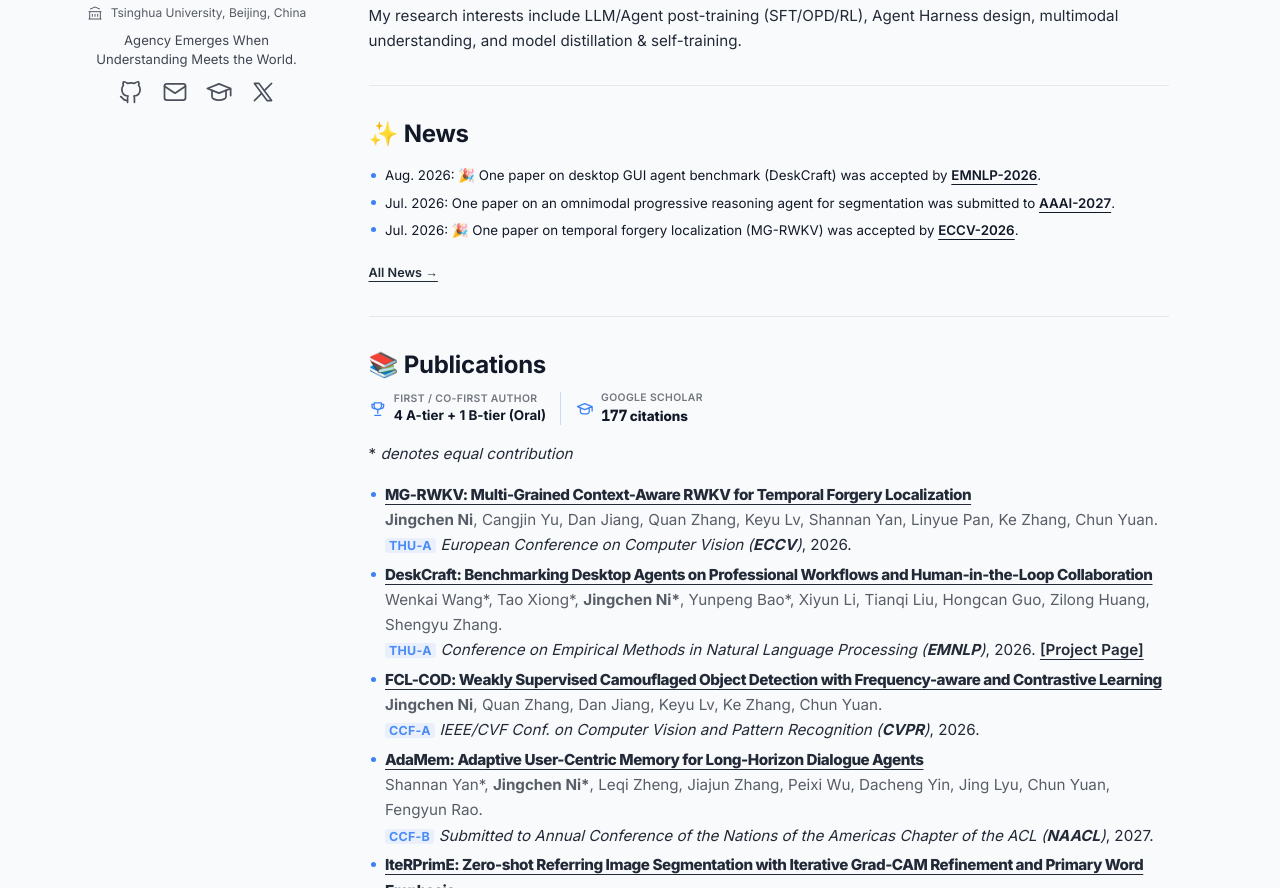
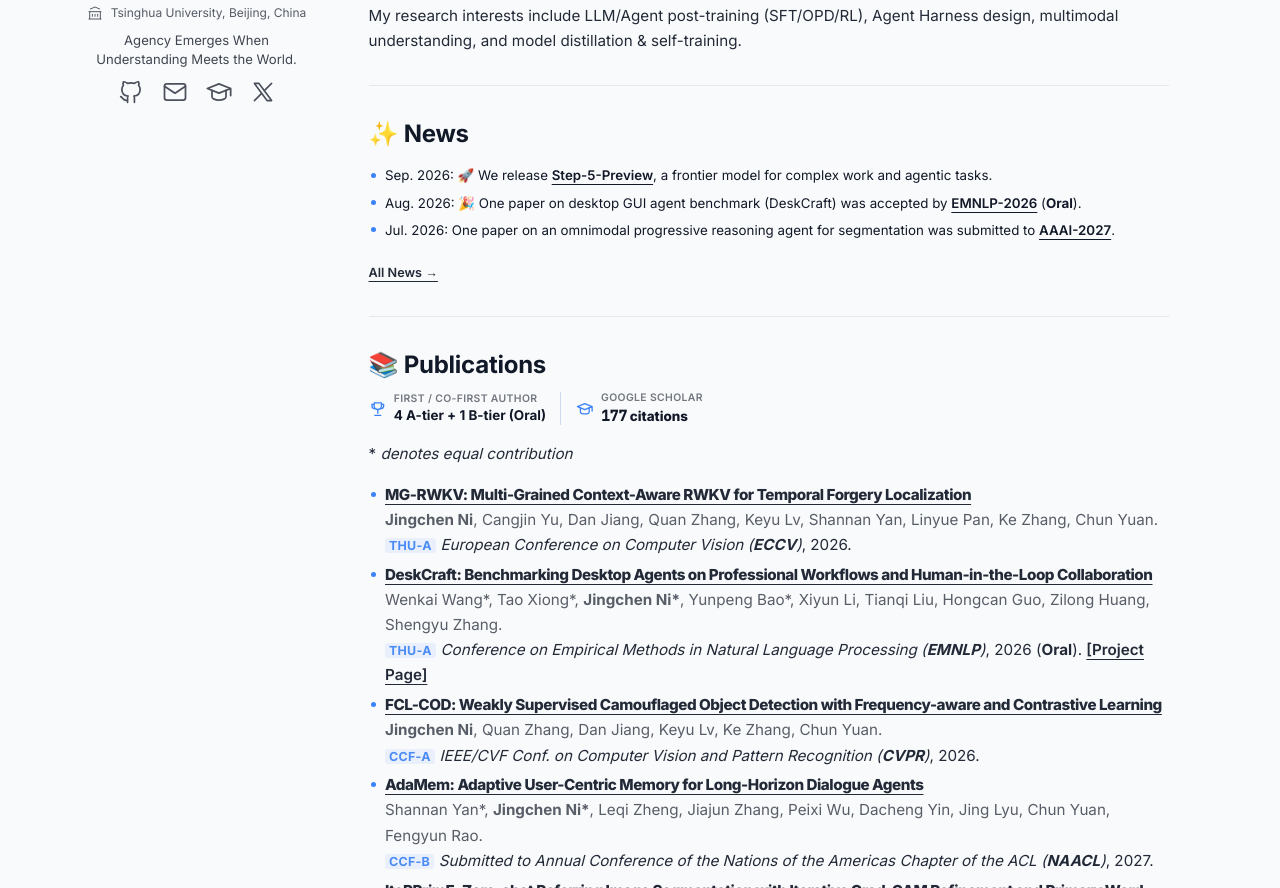
Before and after one commit to TonybotNi/tonybotni.github.io, an Astro site in the folder astro-site/: page / in a window 1280 px wide. Shown: the part 254-1142 px from the top of the page. Built offline with nearby package versions, Linux system fonts and the light colour scheme; Astro itself is replaced by a stand-in of ours; some packages are replaced by stand-ins of ours.

Commit message:
content: announce Step-5-Preview and DeskCraft oral acceptance

```diff
--- a/astro-site/src/content/bio.md
+++ b/astro-site/src/content/bio.md
@@ -26,9 +26,9 @@ My research interests include LLM/Agent post-training (SFT/OPD/RL), Agent Harnes
 
 <h2 id="news">✨ News</h2>
 
-* <span style="font-size: smaller;">Aug. 2026: 🎉 One paper on desktop GUI agent benchmark (DeskCraft) was accepted by <a href="https://2026.emnlp.org/">EMNLP-2026</a>.</span>
+* <span style="font-size: smaller;">Sep. 2026: 🚀 We release <a href="https://www.stepfun.com/step-5-preview">Step-5-Preview</a>, a frontier model for complex work and agentic tasks.</span>
+* <span style="font-size: smaller;">Aug. 2026: 🎉 One paper on desktop GUI agent benchmark (DeskCraft) was accepted by <a href="https://2026.emnlp.org/">EMNLP-2026</a> (<strong>Oral</strong>).</span>
 * <span style="font-size: smaller;">Jul. 2026: One paper on an omnimodal progressive reasoning agent for segmentation was submitted to <a href="https://aaai.org/conference/aaai/aaai-27/">AAAI-2027</a>.</span>
-* <span style="font-size: smaller;">Jul. 2026: 🎉 One paper on temporal forgery localization (MG-RWKV) was accepted by <a href="https://eccv.ecva.net/">ECCV-2026</a>.</span>
 
 <span style="font-size: smaller;"><a href="/news">All News →</a></span>
 
@@ -59,7 +59,7 @@ My research interests include LLM/Agent post-training (SFT/OPD/RL), Agent Harnes
 
 * [**MG-RWKV: Multi-Grained Context-Aware RWKV for Temporal Forgery Localization**](https://arxiv.org/abs/2607.00902)<br><span class="author-line"><strong>Jingchen Ni</strong>, Cangjin Yu, Dan Jiang, Quan Zhang, Keyu Lv, Shannan Yan, Linyue Pan, Ke Zhang, Chun Yuan.</span><br><span class="tier-tag">THU-A</span>*European Conference on Computer Vision (**ECCV**)*, 2026.
 
-* [**DeskCraft: Benchmarking Desktop Agents on Professional Workflows and Human-in-the-Loop Collaboration**](https://arxiv.org/abs/2606.03103)<br><span class="author-line">Wenkai Wang*, Tao Xiong*, <strong>Jingchen Ni*</strong>, Yunpeng Bao*, Xiyun Li, Tianqi Liu, Hongcan Guo, Zilong Huang, Shengyu Zhang.</span><br><span class="tier-tag">THU-A</span>*Conference on Empirical Methods in Natural Language Processing (**EMNLP**)*, 2026. [[Project Page]](https://mrwwk.github.io/DeskCraft/)
+* [**DeskCraft: Benchmarking Desktop Agents on Professional Workflows and Human-in-the-Loop Collaboration**](https://arxiv.org/abs/2606.03103)<br><span class="author-line">Wenkai Wang*, Tao Xiong*, <strong>Jingchen Ni*</strong>, Yunpeng Bao*, Xiyun Li, Tianqi Liu, Hongcan Guo, Zilong Huang, Shengyu Zhang.</span><br><span class="tier-tag">THU-A</span>*Conference on Empirical Methods in Natural Language Processing (**EMNLP**)*, 2026 (**Oral**). [[Project Page]](https://mrwwk.github.io/DeskCraft/)
 
 * [**FCL-COD: Weakly Supervised Camouflaged Object Detection with Frequency-aware and Contrastive Learning**](https://arxiv.org/abs/2603.22969)<br><span class="author-line"><strong>Jingchen Ni</strong>, Quan Zhang, Dan Jiang, Keyu Lv, Ke Zhang, Chun Yuan.</span><br><span class="tier-tag">CCF-A</span>*IEEE/CVF Conf. on Computer Vision and Pattern Recognition (**CVPR**)*, 2026.
 
--- a/astro-site/src/content/publications/deskcraft.md
+++ b/astro-site/src/content/publications/deskcraft.md
@@ -2,7 +2,7 @@
 title: "DeskCraft: Benchmarking Desktop Agents on Professional Workflows and Human-in-the-Loop Collaboration"
 author: "Wenkai Wang*, Tao Xiong*, Jingchen Ni*, Yunpeng Bao*, Xiyun Li, Tianqi Liu, Hongcan Guo, Zilong Huang, Shengyu Zhang"
 date: "2026-06-01"
-journal: "EMNLP 2026 (THU-A)"
+journal: "EMNLP 2026, Oral (THU-A)"
 external_url: "https://arxiv.org/abs/2606.03103"
 image: "/images/deskcraft.png"
 description: "A desktop GUI agent benchmark targeting long-horizon professional workflows and proactive human-agent collaboration."
--- a/astro-site/src/pages/news.astro
+++ b/astro-site/src/pages/news.astro
@@ -10,7 +10,8 @@ import BaseLayout from "../layouts/BaseLayout.astro";
 
     <div class="prose">
         <ul>
-            <li><span style="font-size: smaller;">Aug. 2026: 🎉 One paper on desktop GUI agent benchmark (DeskCraft) was accepted by <a href="https://2026.emnlp.org/">EMNLP-2026</a>.</span></li>
+            <li><span style="font-size: smaller;">Sep. 2026: 🚀 We release <a href="https://www.stepfun.com/step-5-preview">Step-5-Preview</a>, a frontier model for complex work and agentic tasks.</span></li>
+            <li><span style="font-size: smaller;">Aug. 2026: 🎉 One paper on desktop GUI agent benchmark (DeskCraft) was accepted by <a href="https://2026.emnlp.org/">EMNLP-2026</a> (<strong>Oral</strong>).</span></li>
             <li><span style="font-size: smaller;">Jul. 2026: One paper on an omnimodal progressive reasoning agent for segmentation was submitted to <a href="https://aaai.org/conference/aaai/aaai-27/">AAAI-2027</a>.</span></li>
             <li><span style="font-size: smaller;">Jul. 2026: 🎉 One paper on temporal forgery localization (MG-RWKV) was accepted by <a href="https://eccv.ecva.net/">ECCV-2026</a>.</span></li>
             <li><span style="font-size: smaller;">Jun. 2026: One paper on desktop GUI agent benchmark (DeskCraft) has been submitted to <a href="https://2026.emnlp.org/">EMNLP-2026</a>.</span></li>
```
